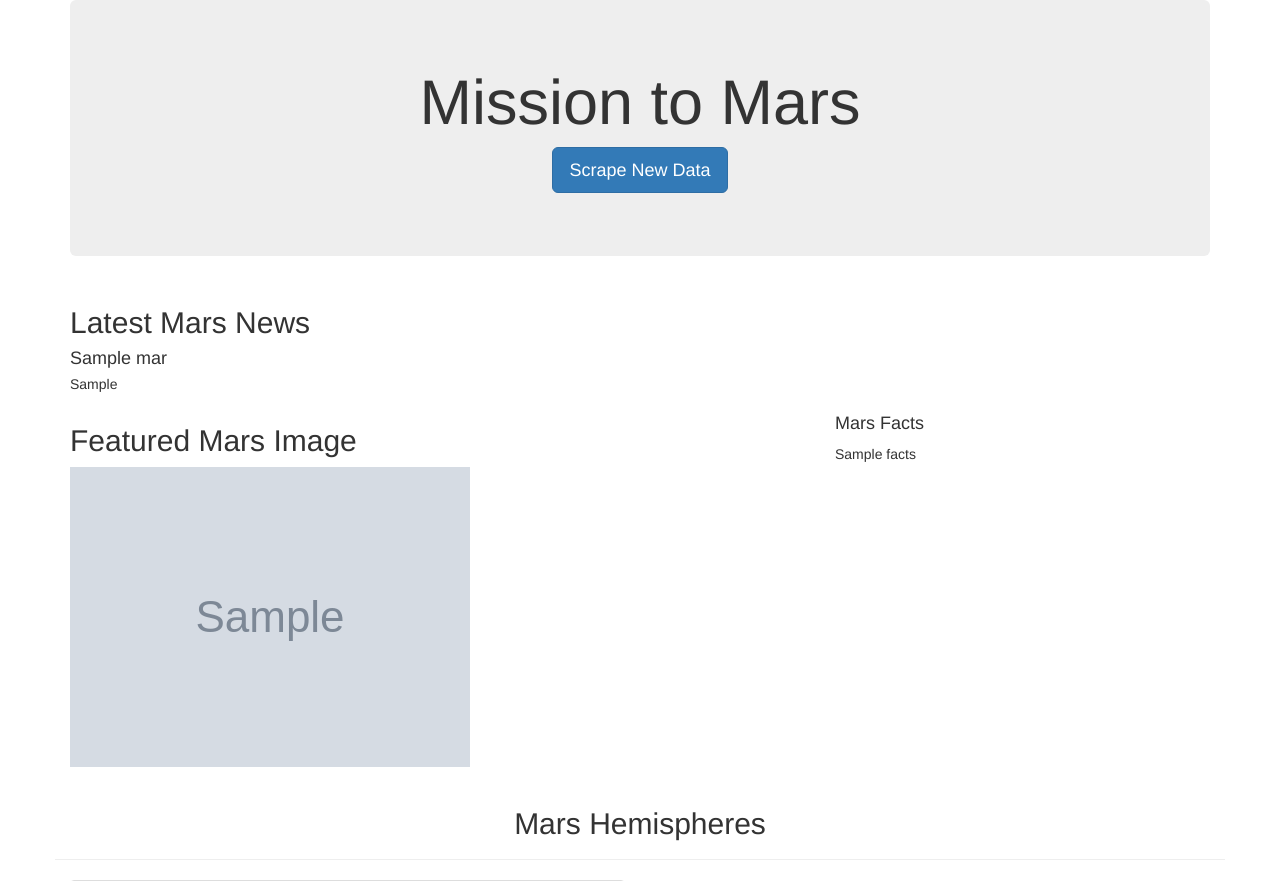
After one commit to Kesh0326/Mission-to-Mars, a Flask app: template templates/index2.html in a window 1280 px wide. The commit adds this page. Shown: the top 881 px of the page. Run offline with Flask 2, Linux system fonts and the light colour scheme; the template is opened without the code that fills it: most values are stand-ins (such as "Sample title", 1, 10 or a date in 2020); grey boxes marked "Sample" are stand-in pictures; some libraries are stand-ins or nearby versions.

Commit message:
Add files via upload

```diff
--- /dev/null
+++ b/templates/index2.html
@@ -0,0 +1,76 @@
+<!DOCTYPE html>
+<html lang="en">
+  <head>
+    <meta charset="UTF-8" />
+    <meta name="viewport" content="width=device-width, initial-scale=1.0" />
+    <meta http-equiv="X-UA-Compatible" content="ie=edge" />
+    <title>Mission to Mars</title>
+    <link
+      rel="stylesheet"
+      href="https://maxcdn.bootstrapcdn.com/bootstrap/3.3.7/css/bootstrap.min.css"
+    />
+  </head>
+  <body>
+    <div class="container">
+      <!-- Add Jumbotron to Header -->
+      <div class="jumbotron text-center">
+        <h1>Mission to Mars</h1>
+        <!-- Add a button to activate scraping script -->
+        <p><a class="btn btn-primary btn-lg" href="/scrape" role="button">Scrape New Data</a></p>
+      </div>
+
+      <!-- Add section for Mars News -->
+      <div class="row" id="mars-news">
+        <div class="col-md-12">
+          <div class="media">
+            <div class="media-body">
+              <h2>Latest Mars News</h2>
+              <h4 class="media-heading">{{ mars.news_title }}</h4>
+              <p>{{ mars.news_paragraph }}</p>
+            </div>
+          </div>
+        </div>
+      </div>
+
+      <!-- Section for Featured Image and Facts table -->
+      <div class="row" id="mars-featured-image">
+        <div class="col-md-8">
+          <h2>Featured Mars Image</h2>
+
+          <!-- if images is False/None/non-existent, then default to error message -->
+          <img
+            src="{{mars.featured_image | default('static/images/error.png', true) }}"
+            class="img-responsive"
+            alt="Responsive image"
+          />
+        </div>
+
+        <div class="col-md-4">
+          <!-- Mars Facts -->
+          <div class="row" id="mars-facts">
+            <h4>Mars Facts</h4>
+            {{ mars.facts | safe }}
+          </div>
+        </div>
+      </div>
+
+      <!-- Section for Mars Hemispheres -->
+      <div class="row" id="mars-hemispheres">
+        <div class="page-header">
+          <h2 class="text-center">Mars Hemispheres</h2>
+        </div>
+
+        {% for hemisphere in mars.hemispheres %}
+        <div class="col-md-6">
+          <div class="thumbnail">
+            <img src="{{hemisphere.img_url | default('static/images/error.png', true)}}" alt="...">
+            <div class="caption">
+              <h3>{{hemisphere.title}}</h3>
+            </div>
+          </div>
+        </div>
+        {% endfor %}
+      </div>
+    </div>
+  </body>
+</html>
```
Also changed, not shown: scraping.py (+46 -1 lines), templates/index.html (+22 -4 lines), 1 other file.
